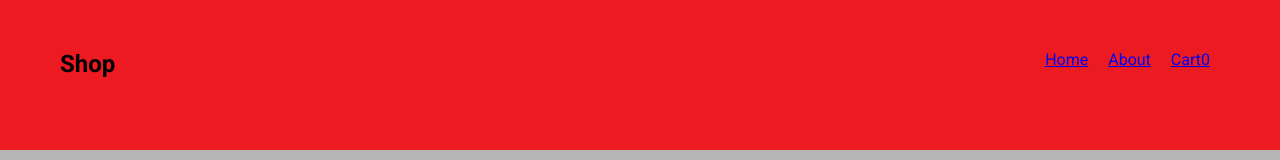
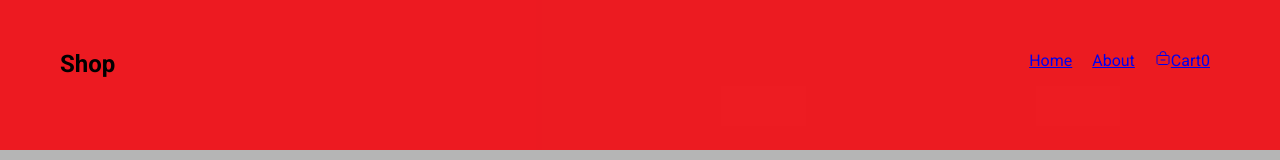
Before and after one commit to pledgedavis/React-ShoeClub, a React (Create React App) app in the folder frontend/: page / in a window 1280 px wide. Shown: the top 160 px of the page. Built offline with nearby package versions, Linux system fonts and the light colour scheme.

Commit message:
adding styling for nav

```diff
--- a/frontend/public/index.html
+++ b/frontend/public/index.html
@@ -24,6 +24,7 @@
       work correctly both with client-side routing and a non-root public URL.
       Learn how to configure a non-root public URL by running `npm run build`.
     -->
+    <link href="https://unpkg.com/ionicons@4.5.10-0/dist/css/ionicons.min.css" rel="stylesheet">
     <title> Shoe app </title>
   </head>
   <body>
@@ -39,5 +40,6 @@
       To begin the development, run `npm start` or `yarn start`.
       To create a production bundle, use `npm run build` or `yarn build`.
     -->
+    <script src="https://unpkg.com/ionicons@5.2.3/dist/ionicons.js"></script>
   </body>
 </html>
--- a/frontend/src/components/Home.js
+++ b/frontend/src/components/Home.js
@@ -10,7 +10,7 @@ function Home(){
          <ul>
            <li><a href="#">Home</a></li>
            <li><a href="#">About</a></li>
-           <li className="cart"><a href="#"><ion-icon name="basket"></ion-icon>
+           <li className="cart"><a href="#"><ion-icon name="bag-remove-outline"></ion-icon>
                Cart<span>0</span></a></li>
          </ul>
        </nav>
```
Also changed, not shown: frontend/src/App.css (line endings or trailing spaces), 1 other file (tests, documents, lock files or other folders).
